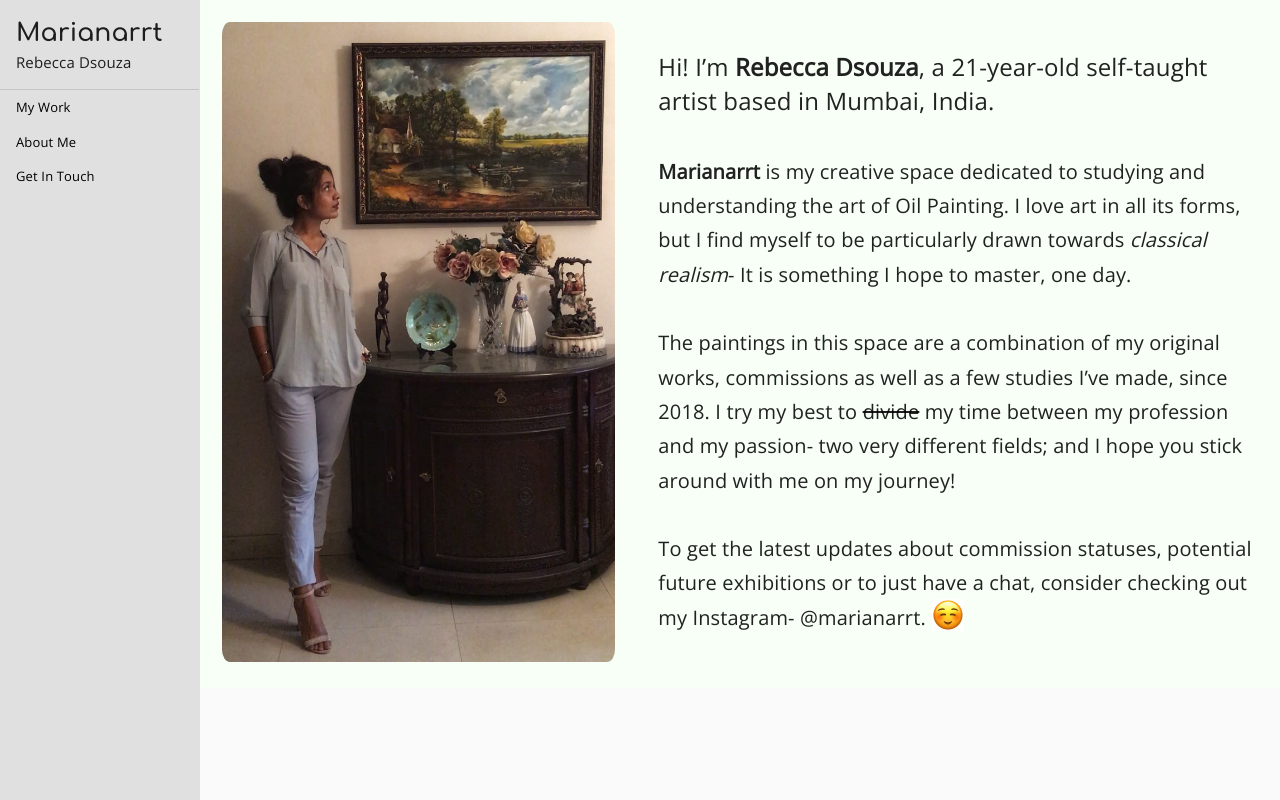
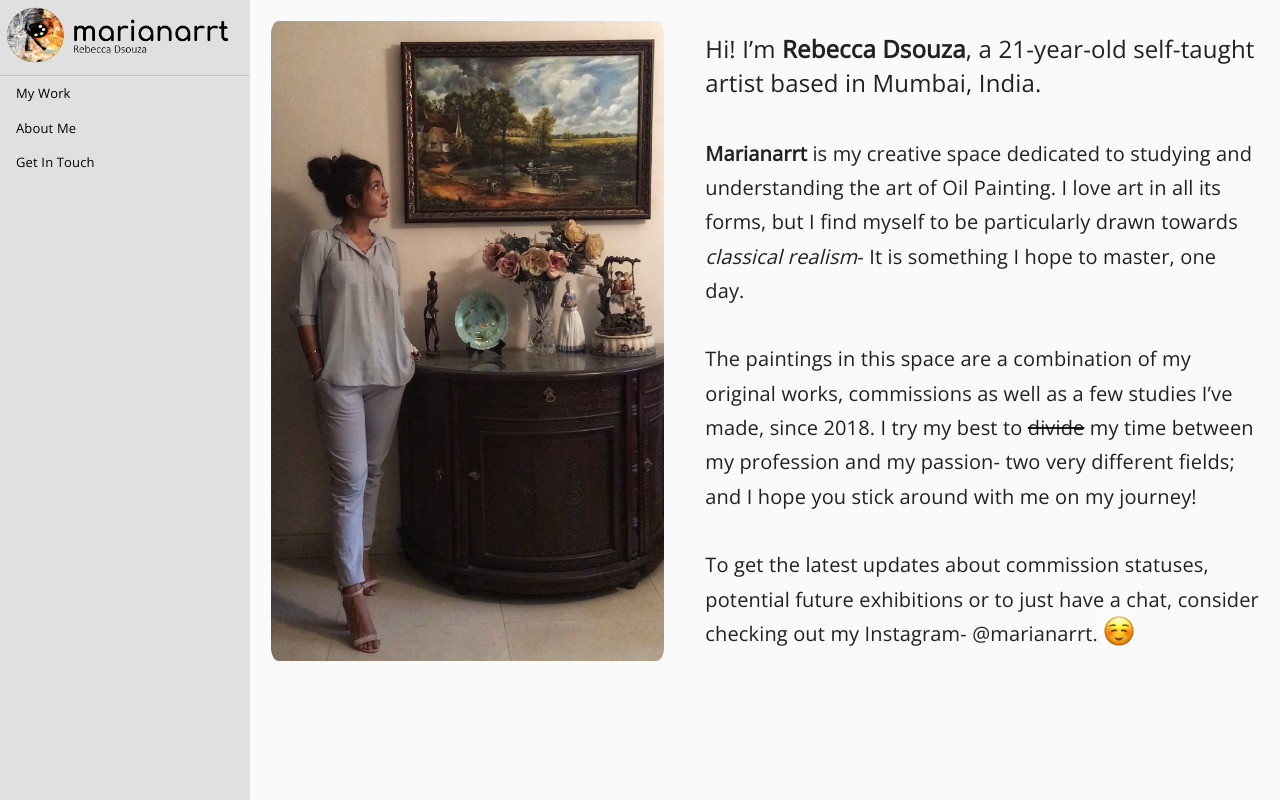
Before and after one commit to rebeccad71011/marianarrt, a React (Create React App) app: page /about in a window 1280 px wide. Built offline with nearby package versions, Linux system fonts and the light colour scheme; a web font is replaced by a local one.

Commit message:
added marianarrt brand logo and chaged main page layout

```diff
--- a/src/components/About.js
+++ b/src/components/About.js
@@ -17,7 +17,7 @@ import '../assests/css/style.css'
 export default function MediaCard() {
 
   return (
-    <div className="flex-container main-background">
+    <div className="flex-container">
         <div style={styles.pictureBox}>
             <img style={styles.picture} src={becca} alt="This is Becca" />
         </div>
--- a/src/components/Home.js
+++ b/src/components/Home.js
@@ -15,13 +15,13 @@ import '../assests/css/font.css'
 const useStyles = makeStyles({
   root: {
     flex:1,
-    maxWidth: '70vw',
+    maxWidth: 700,
     margin:"3%",
     padding:"1%",
     // mintWidth: '50vw',
   },
   media: {
-    maxWidth: '70vw',
+    maxWidth: 700,
   },
 });
 
@@ -41,7 +41,7 @@ export default function MediaCard() {
   }, []);
 
   return (
-    <div style={styles.container} className="main-background">
+    <div style={styles.container} >
         {Paintings.map(Painting => {
             const url = "https://drive.google.com/uc?export=view&id="+FILE_ID_REGEX.exec(Painting.img_url)
               return (
--- a/src/components/Navbar.js
+++ b/src/components/Navbar.js
@@ -19,13 +19,14 @@ import { makeStyles, useTheme } from "@material-ui/core/styles";
 import { NavLink } from 'react-router-dom'
 
 import becca from '../images/beccas-profile.jpg'
+import logo from '../images/bitmap.png'
 
 import '../assests/css/font.css'
-
+import '../assests/css/style.css'
 
 const { innerWidth: width, innerHeight: height } = window;
 console.log(window);
-const drawerWidth = 200;
+const drawerWidth = 250;
 
 const useStyles = makeStyles((theme) => ({
   root: {
@@ -54,10 +55,6 @@ const useStyles = makeStyles((theme) => ({
   drawerPaper: {
     width: drawerWidth,
   },
-  content: {
-    flexGrow: 1,
-    padding: theme.spacing(3),
-  },
   drawerIcon: {
     position:'absolute',
     top:"1/2%",
@@ -78,14 +75,10 @@ export default function Navbar( props )  {
 
     const drawer = (
       <div style={styles.container}>
-      <div style={styles.profileImgContainer}>
-                {/* <img alt="Remy Sharp" style={styles.profileImg} src={becca} className={classes.large}/> */}
-                <div className="comfortaa-name" style={styles.name}>
-                    Marianarrt
-                </div>
-                <div className="main-description" style={styles.description}>
-                    Rebecca Dsouza
-                </div>
+      <div style={styles.nameContainer}>
+
+      <img alt="Marianarrt Branding" style={styles.profileImg} src={logo} className={classes.large}/>
+
             </div>
 
             <Divider />
@@ -163,16 +156,18 @@ export default function Navbar( props )  {
 const styles = {
     container: {
       backgroundColor:'#e0e0e0',
-      flex:1
+      flex:1,
     },
-    profileImgContainer: {
-      margin: "8%",
+    nameContainer: {
+      flex:1,
+      margin: "2%",
+      flexDirection:'column'
     },
-    // profileImg: {
-    //   height: 80,
-    //   width: 80,
-    //   borderRadius: 40,
-    // },
+    profileImg: {
+      height: 60,
+      borderRadius: 40,
+      marginTop:'45'
+    },
     //default flex dir is col
     linkContainer: {
       flex:1,
@@ -182,11 +177,17 @@ const styles = {
         flex:1,
         color: 'black',
         textDecoration: 'none',
-        padding:0,
         fontSize:13
+    },
+    rowContainer: {
+      flexDirection:'row'
     },
     name :{
         fontSize: 25,
+        flex:1,
+        justifyContent:'center',
+        alignItems:'center',
+
     },
     description: {
         fontSize: 15,
```
Also changed, not shown: src/images/bitmap.png (added), src/images/logo.png (added).
